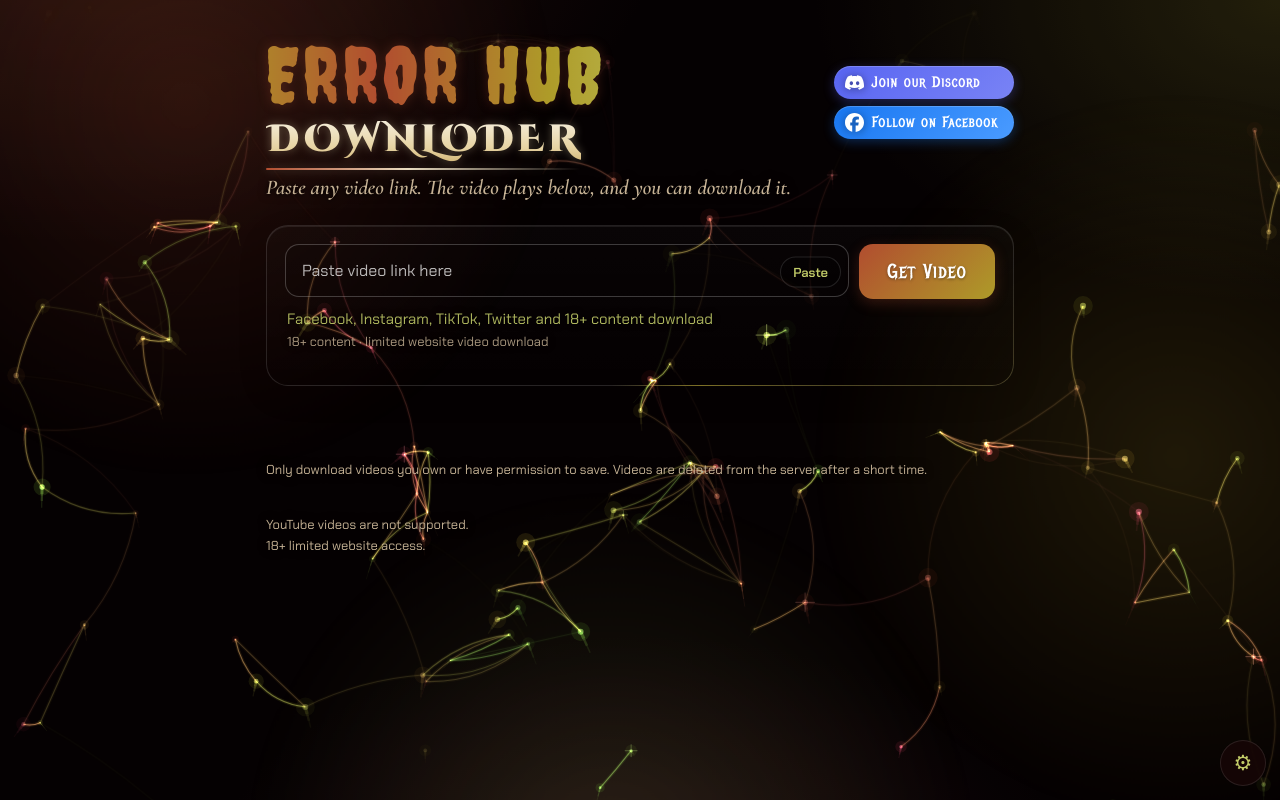
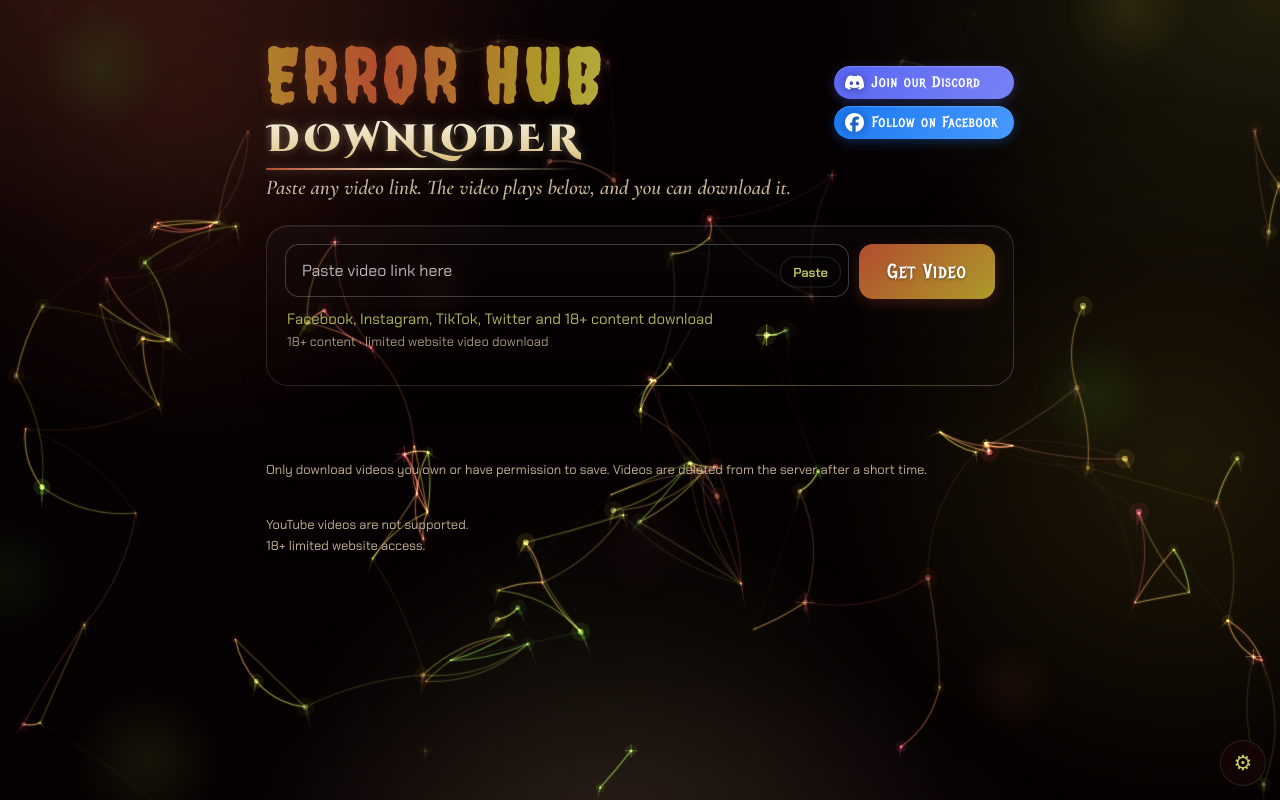
Before and after one commit to junayet444yt-cell/ERROR_DODNLODER, a plain HTML site: page static/index.html in a window 1280 px wide. Drawn offline with nearby package versions, Linux system fonts and the light colour scheme; no server answers; animation ran at ten frames a second.

Commit message:
Add files via upload

```diff
--- a/static/index.html
+++ b/static/index.html
@@ -202,13 +202,22 @@ img,a,svg{-webkit-user-drag:none;user-drag:none}
 
 /* v21: cheaper colour clouds (no blend mode) so low-end phones stay smooth */
 .aur{mix-blend-mode:normal;opacity:.5}
+
+/* ===== v25: occasional glitch flicker on the title ===== */
+.brand .dev{position:relative}
+.brand .dev::before,.brand .dev::after{content:attr(data-t);position:absolute;left:0;top:0;opacity:0;pointer-events:none;-webkit-background-clip:text;background-clip:text;color:transparent}
+.brand .dev::before{background:linear-gradient(90deg,#ff4ad8,#ff4ad8);-webkit-background-clip:text;background-clip:text;animation:gl1 7s steps(1) infinite}
+.brand .dev::after{background:linear-gradient(90deg,#46c8ff,#46c8ff);-webkit-background-clip:text;background-clip:text;animation:gl2 7s steps(1) infinite}
+@keyframes gl1{0%,93%,100%{opacity:0;transform:none}94%{opacity:.55;transform:translate(-3px,0)}96%{opacity:.4;transform:translate(2px,1px)}98%{opacity:0}}
+@keyframes gl2{0%,93%,100%{opacity:0;transform:none}95%{opacity:.5;transform:translate(3px,0)}97%{opacity:.35;transform:translate(-2px,-1px)}99%{opacity:0}}
+@media (prefers-reduced-motion:reduce){.brand .dev::before,.brand .dev::after{animation:none}}
 </style>
 </head>
 <body>
 <div id="bg"><video id="bgv" muted loop playsinline autoplay></video><div id="shade"></div><i class="aur a1"></i><i class="aur a2"></i><i class="aur a3"></i><canvas id="fx"></canvas></div>
 <main>
   <header class="top rv" style="--i:0">
-    <h1 class="brand" aria-label="ERROR HUB DOWNLODER"><span class="dev">ERROR HUB</span><span class="ang">DOWNLODER</span></h1>
+    <h1 class="brand" aria-label="ERROR HUB DOWNLODER"><span class="dev" data-t="ERROR HUB">ERROR HUB</span><span class="ang">DOWNLODER</span></h1>
   <div class="social">
     <a class="discord" href="https://discord.gg/ugwfaHSH3" target="_blank" rel="noopener noreferrer" aria-label="Join our Discord server">
       <svg viewBox="0 0 24 24" width="26" height="26" aria-hidden="true" fill="currentColor"><path d="M20.317 4.3698a19.7913 19.7913 0 00-4.8851-1.5152.0741.0741 0 00-.0785.0371c-.211.3753-.4447.8648-.6083 1.2495-1.8447-.2762-3.68-.2762-5.4868 0-.1636-.3933-.4058-.8742-.6177-1.2495a.077.077 0 00-.0785-.037 19.7363 19.7363 0 00-4.8852 1.515.0699.0699 0 00-.0321.0277C.5334 9.0458-.319 13.5799.0992 18.0578a.0824.0824 0 00.0312.0561c2.0528 1.5076 4.0413 2.4228 5.9929 3.0294a.0777.0777 0 00.0842-.0276c.4616-.6304.8731-1.2952 1.226-1.9942a.076.076 0 00-.0416-.1057c-.6528-.2476-1.2743-.5495-1.8722-.8923a.077.077 0 01-.0076-.1277c.1258-.0943.2517-.1923.3718-.2914a.0743.0743 0 01.0776-.0105c3.9278 1.7933 8.18 1.7933 12.0614 0a.0739.0739 0 01.0785.0095c.1202.099.246.1981.3728.2924a.077.077 0 01-.0066.1276 12.2986 12.2986 0 01-1.873.8914.0766.0766 0 00-.0407.1067c.3604.698.7719 1.3628 1.225 1.9932a.076.076 0 00.0842.0286c1.961-.6067 3.9495-1.5219 6.0023-3.0294a.077.077 0 00.0313-.0552c.5004-5.177-.8382-9.6739-3.5485-13.6604a.061.061 0 00-.0312-.0286zM8.02 15.3312c-1.1825 0-2.1569-1.0857-2.1569-2.419 0-1.3332.9555-2.4189 2.157-2.4189 1.2108 0 2.1757 1.0952 2.1568 2.419 0 1.3332-.9555 2.4189-2.1569 2.4189zm7.9748 0c-1.1825 0-2.1569-1.0857-2.1569-2.419 0-1.3332.9554-2.4189 2.1569-2.4189 1.2108 0 2.1757 1.0952 2.1568 2.419 0 1.3332-.946 2.4189-2.1568 2.4189Z"/></svg>
@@ -469,6 +478,52 @@ function mk(init){const o=mk0(init);o.bv=o.vy;return o}
 /* tentacle web: neighbours pull each other, joined by glowing, wavy, colourful lines; every spark leaves a comet tail */
 let T=0;
 const LINK=150,MAXLINK=3;
+let RINGS=[],BOLTS=[],METEORS=[],BOKEH=[];
+const hz=o=>(((hue+o)%360)+360)%360;
+function mkBokeh(init){return{x:Math.random()*W,y:init?Math.random()*H:H+90*D,r:(Math.random()*55+30)*D,v:(Math.random()*.25+.1)*D,o:Math.random()*160-40,a:Math.random()*.06+.035,s:Math.random()*6.28}}
+function addRing(x,y){if(RINGS.length<10)RINGS.push({x:x*D,y:y*D,r:6*D,a:.6,o:Math.random()*80})}
+function addBolts(x,y,n){
+  for(let b=0;b<n&&BOLTS.length<14;b++){
+    const ang=Math.random()*6.283,len=(90+Math.random()*130)*D,seg=8,pts=[[x*D,y*D]];
+    for(let i=1;i<=seg;i++){const t=i/seg,j=(1-t*.4)*16*D;pts.push([x*D+Math.cos(ang)*len*t+(Math.random()-.5)*2*j,y*D+Math.sin(ang)*len*t+(Math.random()-.5)*2*j])}
+    BOLTS.push({pts,life:1,o:Math.random()*90-10});
+  }
+}
+function addMeteor(){if(METEORS.length<2)METEORS.push({x:(Math.random()*.7+.3)*W,y:-30*D,vx:-(5+Math.random()*4)*D,vy:(3+Math.random()*3)*D,o:Math.random()*120-20,life:1})}
+function drawExtras(){
+  /* big soft bokeh orbs drifting up (behind everything) */
+  for(const b of BOKEH){
+    b.y-=b.v;b.s+=.004;b.x+=Math.sin(b.s)*.25*D;if(b.y<-b.r*1.5)Object.assign(b,mkBokeh(false));
+    const g=cx.createRadialGradient(b.x,b.y,0,b.x,b.y,b.r),h=hz(b.o);
+    g.addColorStop(0,'hsla('+h+',80%,62%,'+b.a+')');g.addColorStop(1,'hsla('+h+',80%,62%,0)');
+    cx.fillStyle=g;cx.beginPath();cx.arc(b.x,b.y,b.r,0,6.283);cx.fill();
+  }
+  /* shooting stars */
+  if(Math.random()<.004)addMeteor();
+  for(let i=METEORS.length-1;i>=0;i--){
+    const m=METEORS[i];m.x+=m.vx;m.y+=m.vy;
+    if(m.y>H+40*D||m.x<-60*D){METEORS.splice(i,1);continue}
+    const L=150*D,sp=Math.hypot(m.vx,m.vy),tx=m.x-m.vx/sp*L,ty=m.y-m.vy/sp*L,h=hz(m.o);
+    const g=cx.createLinearGradient(m.x,m.y,tx,ty);g.addColorStop(0,'hsla('+h+',90%,82%,.85)');g.addColorStop(1,'hsla('+h+',90%,60%,0)');
+    cx.strokeStyle=g;cx.lineWidth=2.2*D;cx.beginPath();cx.moveTo(m.x,m.y);cx.lineTo(tx,ty);cx.stroke();
+    glow(m.x,m.y,2.2*D,h,.9,false);
+  }
+  /* shockwave rings from a tap */
+  for(let i=RINGS.length-1;i>=0;i--){
+    const r=RINGS[i];r.r+=7*D;r.a*=.94;if(r.a<.02){RINGS.splice(i,1);continue}
+    const h=hz(r.o);
+    cx.strokeStyle='hsla('+h+',90%,70%,'+r.a*.35+')';cx.lineWidth=7*D;cx.beginPath();cx.arc(r.x,r.y,r.r,0,6.283);cx.stroke();
+    cx.strokeStyle='hsla('+h+',95%,78%,'+r.a+')';cx.lineWidth=1.6*D;cx.beginPath();cx.arc(r.x,r.y,r.r,0,6.283);cx.stroke();
+  }
+  /* little lightning bolts from a tap */
+  for(let i=BOLTS.length-1;i>=0;i--){
+    const b=BOLTS[i];b.life-=.07;if(b.life<=0){BOLTS.splice(i,1);continue}
+    const h=hz(b.o),fl=b.life*(.6+.4*Math.random());
+    cx.beginPath();cx.moveTo(b.pts[0][0],b.pts[0][1]);for(let k=1;k<b.pts.length;k++)cx.lineTo(b.pts[k][0],b.pts[k][1]);
+    cx.lineJoin='round';cx.strokeStyle='hsla('+h+',90%,62%,'+fl*.3+')';cx.lineWidth=6*D;cx.stroke();
+    cx.strokeStyle='hsla('+h+',95%,85%,'+fl+')';cx.lineWidth=1.4*D;cx.stroke();
+  }
+}
 function glow(x,y,r,h,a,star){
   cx.fillStyle='hsla('+h+',80%,58%,'+(a*.2)+')';cx.beginPath();cx.arc(x,y,r*3.2,0,6.283);cx.fill();
   cx.fillStyle='hsla('+h+',85%,70%,'+a+')';cx.beginPath();cx.arc(x,y,r,0,6.283);cx.fill();
@@ -484,6 +539,7 @@ function tail(p,h,a){
 }
 function frame(){
   cx.clearRect(0,0,W,H);cx.globalCompositeOperation='lighter';T++;
+  drawExtras();
   const R=LINK*D,R2=R*R;
   /* 1) move */
   for(let i=P.length-1;i>=0;i--){
@@ -537,12 +593,12 @@ function burst(x,y,n){
   }
 }
 let lastB=0;
-addEventListener('pointerdown',e=>burst(e.clientX,e.clientY,28),{passive:true});
+addEventListener('pointerdown',e=>{if(!raf)return;burst(e.clientX,e.clientY,28);addRing(e.clientX,e.clientY);addBolts(e.clientX,e.clientY,4)},{passive:true});
 addEventListener('pointermove',e=>{
   const t=performance.now();if(t-lastB<30)return;lastB=t;
   burst(e.clientX,e.clientY,e.pointerType==='mouse'&&!e.buttons?2:6); /* finger/mouse drag leaves a bright trail */
 },{passive:true});
-function startFx(){stopFx();size();const n=Math.round(Math.min(120,Math.max(55,innerWidth/11)));P=Array.from({length:n},()=>mk(true));frame()}
+function startFx(){stopFx();size();const n=Math.round(Math.min(120,Math.max(55,innerWidth/11)));P=Array.from({length:n},()=>mk(true));RINGS=[];BOLTS=[];METEORS=[];BOKEH=Array.from({length:innerWidth<600?5:8},()=>mkBokeh(true));frame()}
 function stopFx(){cancelAnimationFrame(raf);raf=0;cx.clearRect(0,0,W,H)}
 addEventListener('resize',()=>{if(raf)startFx()});
 document.addEventListener('visibilitychange',()=>{if(document.hidden){cancelAnimationFrame(raf);raf=0}else if($('emb').checked&&!raf)startFx()});
--- a/static/sw.js
+++ b/static/sw.js
@@ -1,6 +1,6 @@
 /* Devil Video Downloader - service worker. Only the page itself is cached (so the app opens instantly).
    Downloads, videos and the API always go to the server. */
-const CACHE = "errorhub-v16";
+const CACHE = "errorhub-v17";
 self.addEventListener("install", e => { self.skipWaiting(); e.waitUntil(caches.open(CACHE).then(c => c.addAll(["/", "/icons/icon-192.png"])).catch(() => {})); });
 self.addEventListener("activate", e => {
   e.waitUntil(caches.keys().then(ks => Promise.all(ks.filter(k => k !== CACHE).map(k => caches.delete(k)))).then(() => self.clients.claim()));
```
Also changed, not shown: static/icons/apple-touch-icon.png, static/icons/icon-192.png, static/icons/icon-512.png, static/icons/icon-maskable-512.png.
